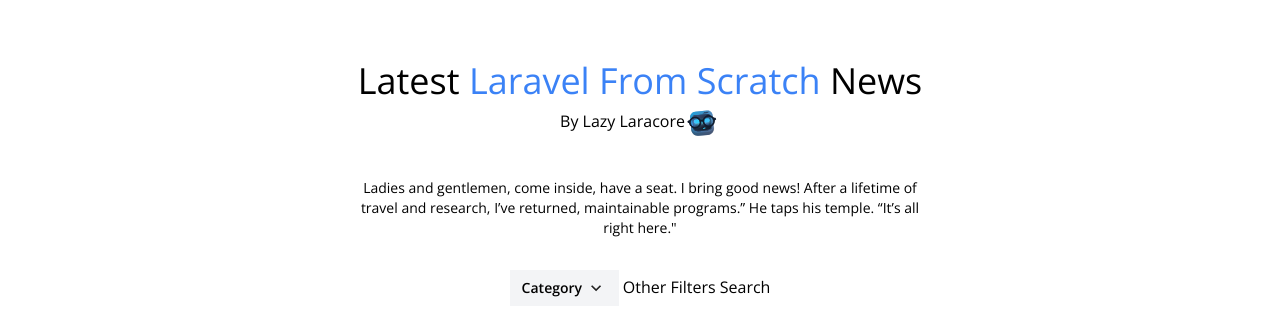
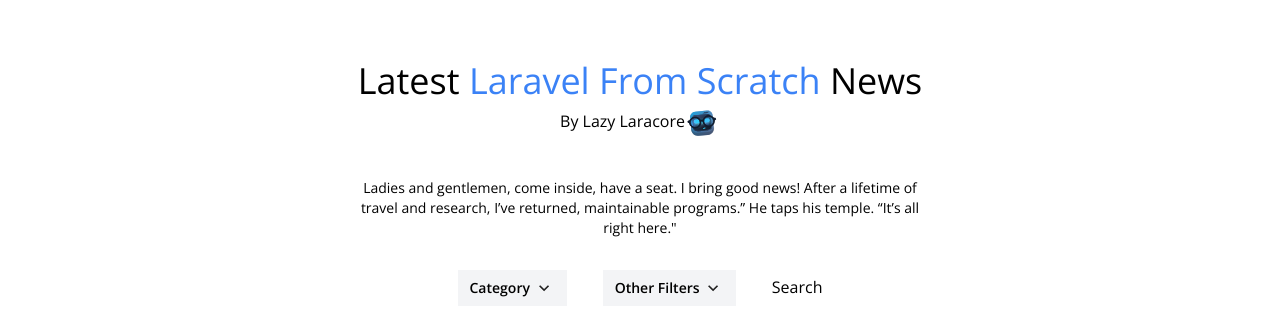
Before and after one commit to abuDujaanah/blog, a plain HTML site: page index.html in a window 1280 px wide. Shown: the part 75-410 px from the top of the page. Drawn offline with nearby package versions, Linux system fonts and the light colour scheme.

Commit message:
... space-x-8 ... also makes sure u don't have any extra margin u don't want.

```diff
--- a/index.html
+++ b/index.html
@@ -32,7 +32,8 @@
                 I bring good news! After a lifetime of travel and research,
                 I’ve returned, maintainable programs.” He taps his temple. “It’s all right here." </p>
 
-            <div class="tw-flex tw-justify-center">
+            <div class="tw-flex space-x-8 tw-justify-center">
+                <!-- Category -->
                 <span class="relative inline-flex items-center bg-gray-100 inline-block rounde-xl mt-8">
                     <select class="appearance-none bg-transparent py-2 pl-3 pr-9 text-sm font-semibold">
                         <option value="category" disabled selected>Category</option>
@@ -50,7 +51,25 @@
                         </g>
                     </svg>
                 </span>
-                <span>Other Filters</span>
+
+                <!-- Other Filters -->
+                <span class="relative inline-flex items-center bg-gray-100 inline-block rounde-xl mt-8">
+                    <select class="appearance-none bg-transparent py-2 pl-3 pr-9 text-sm font-semibold">
+                        <option value="other filters" disabled selected>Other Filters</option>
+                        <option value="foo">foo</option>
+                        <option value="bar">bar</option>
+                    </select>
+
+                    <svg class="transform -rotate-90 absolute pointer-events-none" style="right: 12px;" width="22"
+                         height="22" viewBox="0 0 22 22">
+                        <g fill="none" fill-rule="evenodd">
+                            <path stroke="#000" stroke-opacity=".012" stroke-width=".5" d="M21 1v20.16H.84V1z">
+                            </path>
+                            <path fill="#222"
+                                  d="M13.854 7.224l-3.847 3.856 3.847 3.856-1.184 1.184-5.04-5.04 5.04-5.04z"></path>
+                        </g>
+                    </svg>
+                </span>
                 <span>Search</span>
             </div>
         </header>
```
